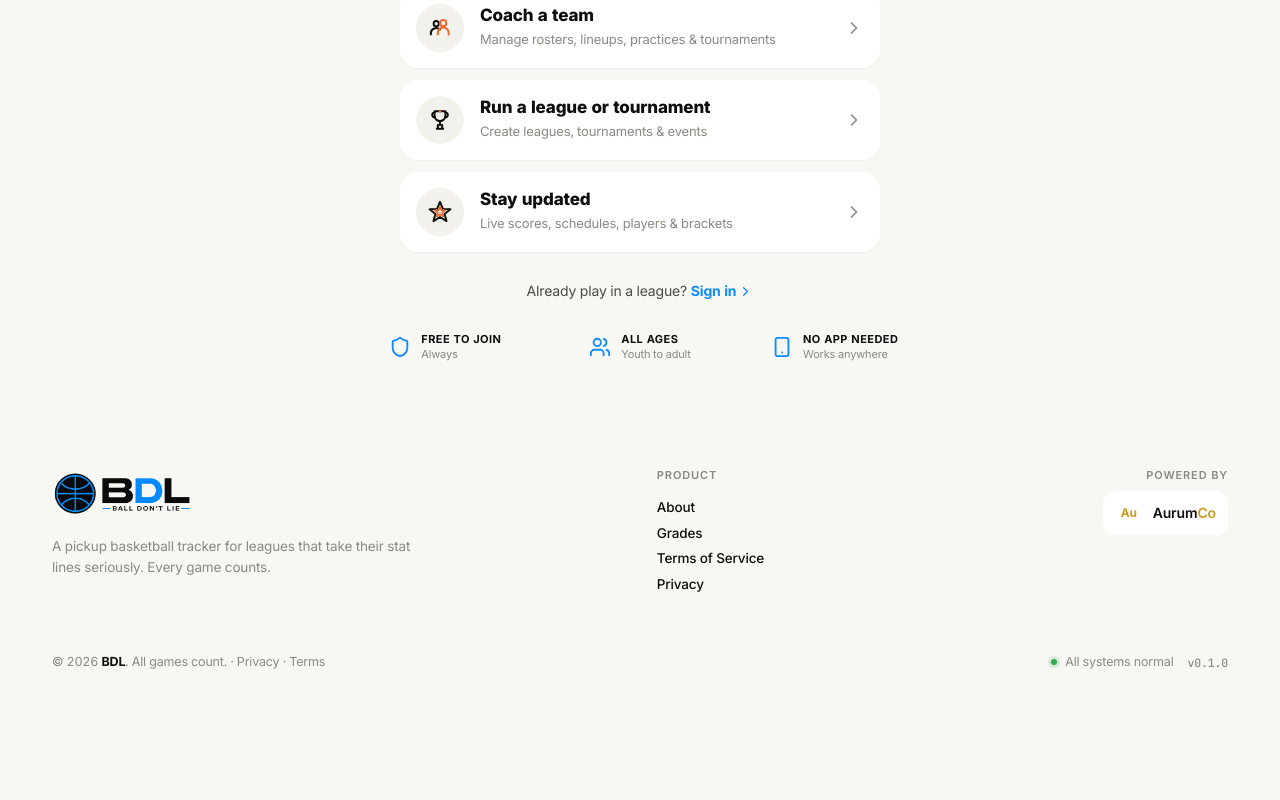
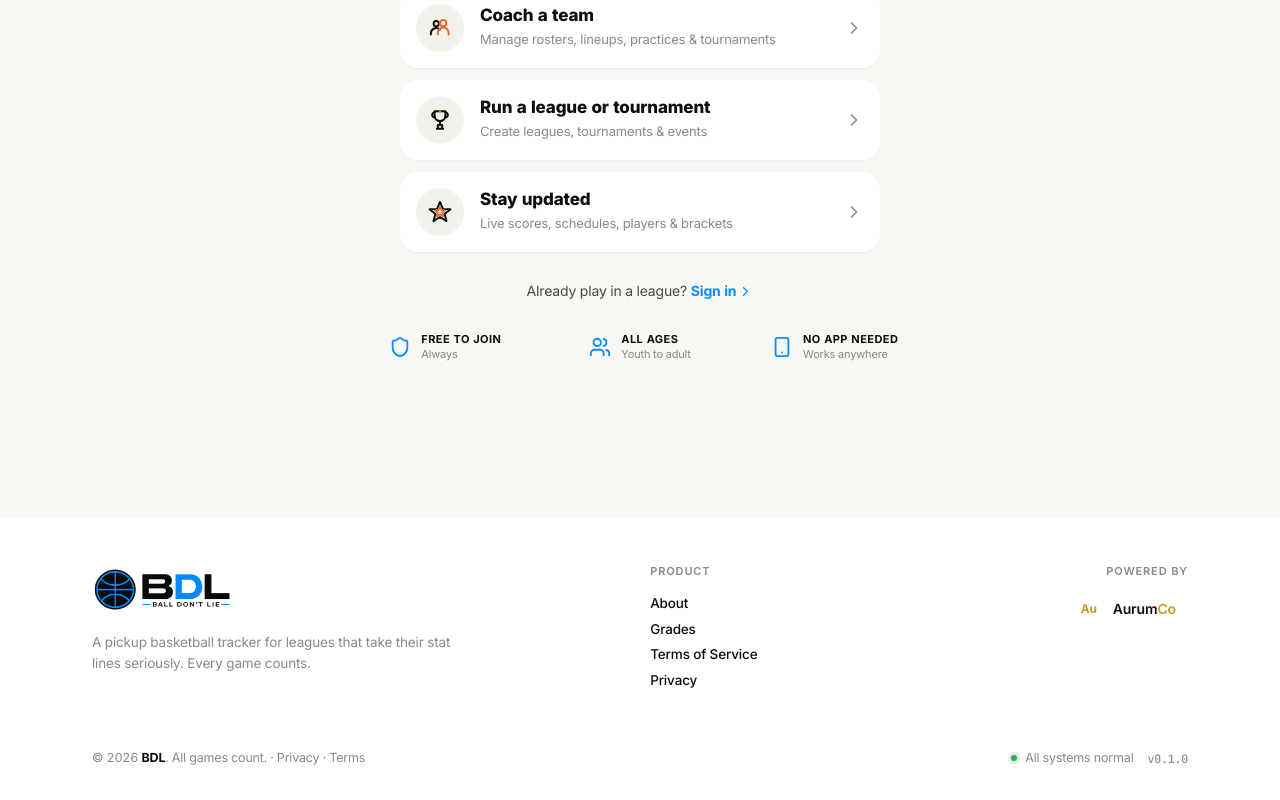
Before and after one commit to shannon-spec/bdl-pickup-app, a Next.js app in the folder web/: page / in a window 1280 px wide. Shown: the part 512-1312 px from the top of the page. Before the commit the page ends 1216 px from the top, so only its background shows below. Built offline with nearby package versions, Linux system fonts and the light colour scheme; no server answers.

Commit message:
Footer: drop down ~1in, white bg, more side padding
Co-Authored-By: Claude Opus 4.8 (1M context) <noreply@anthropic.com>

```diff
--- a/web/app/globals.css
+++ b/web/app/globals.css
@@ -255,14 +255,15 @@
    Global Footer
    ==================================================================== */
 .bdl-footer {
-  background: var(--bg);
+  margin-top: 96px;
+  background: var(--surface);
   border-top: 1px solid var(--hairline);
   color: var(--text-3);
 }
 .ftr-inner {
   max-width: 1240px;
   margin: 0 auto;
-  padding: 48px clamp(20px,3vw,32px) 32px;
+  padding: 48px clamp(32px,6vw,72px) 32px;
 }
 .ftr-grid {
   display: grid;
```
